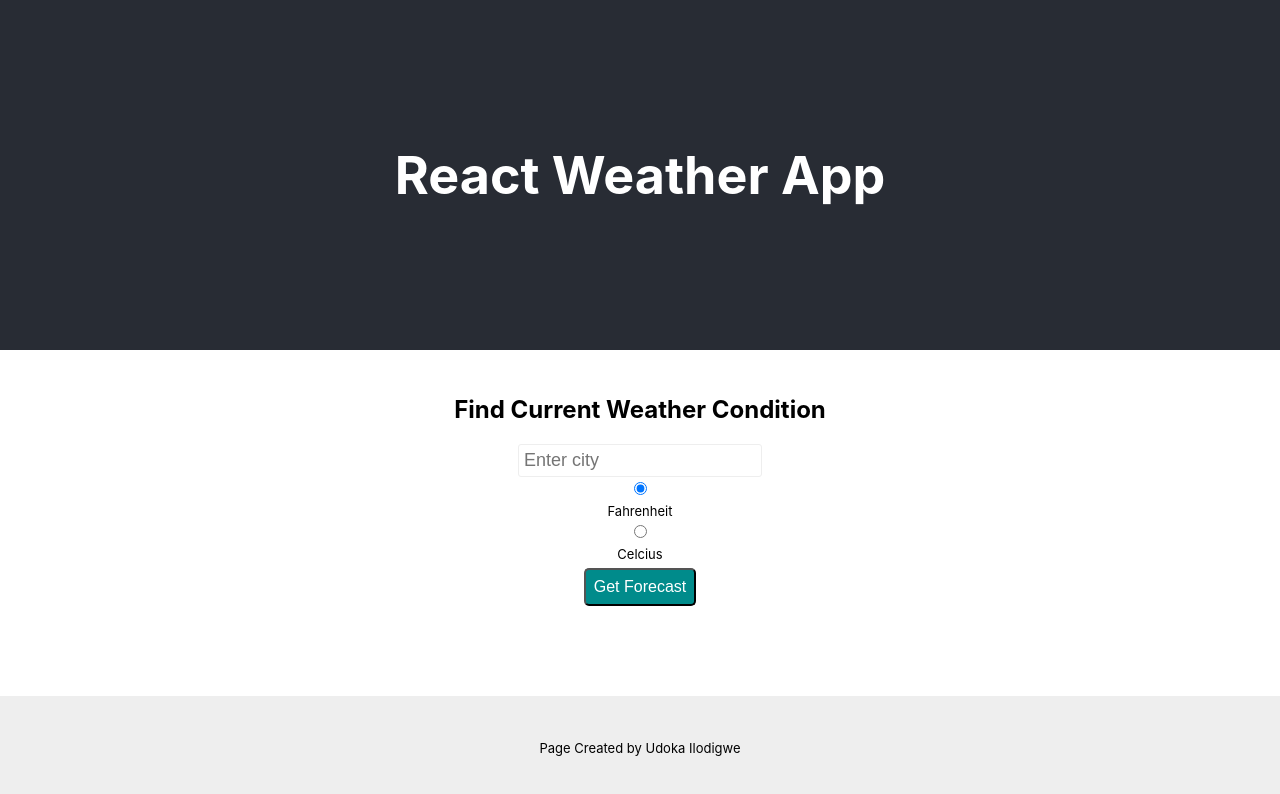
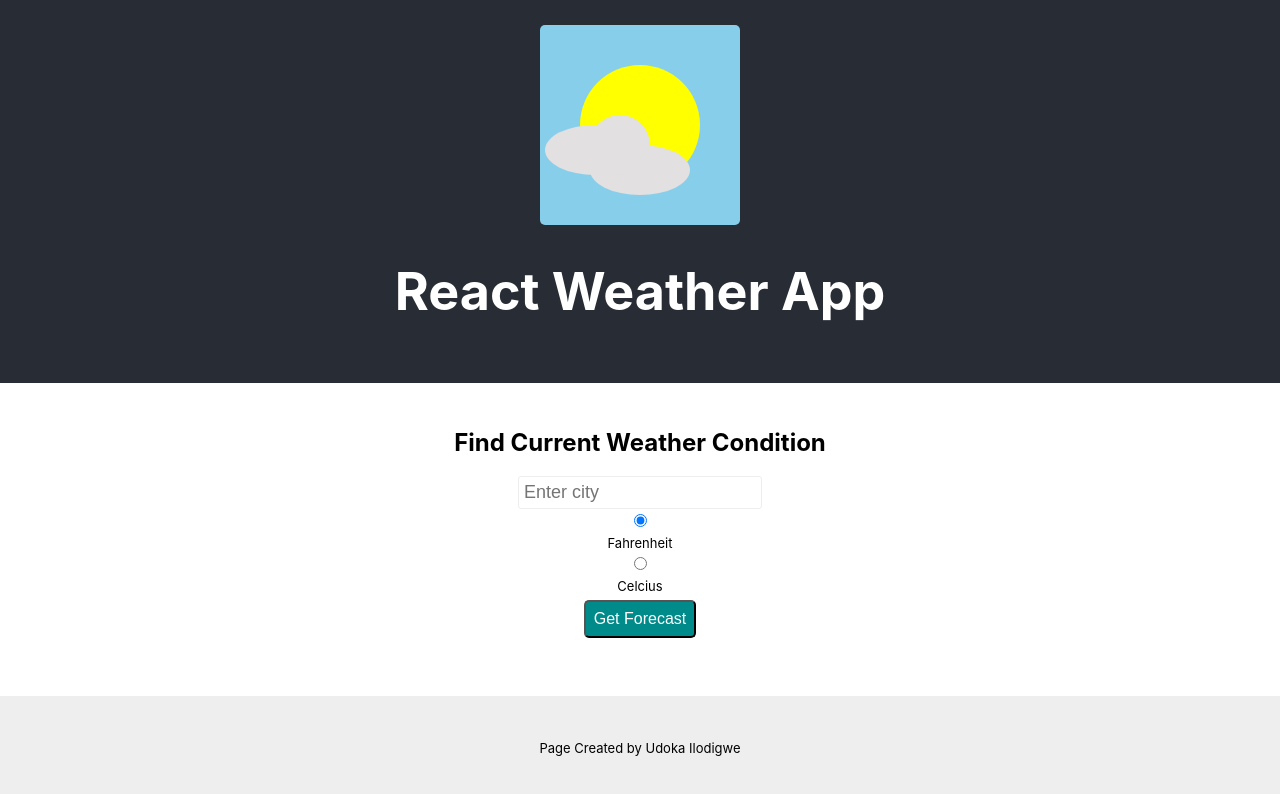
Before and after one commit to Udokailodigwe/weather-app-React, a React (Create React App) app: page / in a window 1280 px wide. Shown: the top 794 px of the page. Built offline with nearby package versions, Linux system fonts and the light colour scheme.

Commit message:
Wrapped App's logo with header

```diff
--- a/src/App.js
+++ b/src/App.js
@@ -1,11 +1,13 @@
 import React from 'react';
 import './App.css';
 import Forecast from './components/Forecast/Forecast';
+import Logo from './components/Logo/Logo';
 
 function App() {
   return (
     <div className="App">
       <header className="App-header">
+        <Logo />
         <h1>React Weather App</h1>
       </header>
       <main>
```
